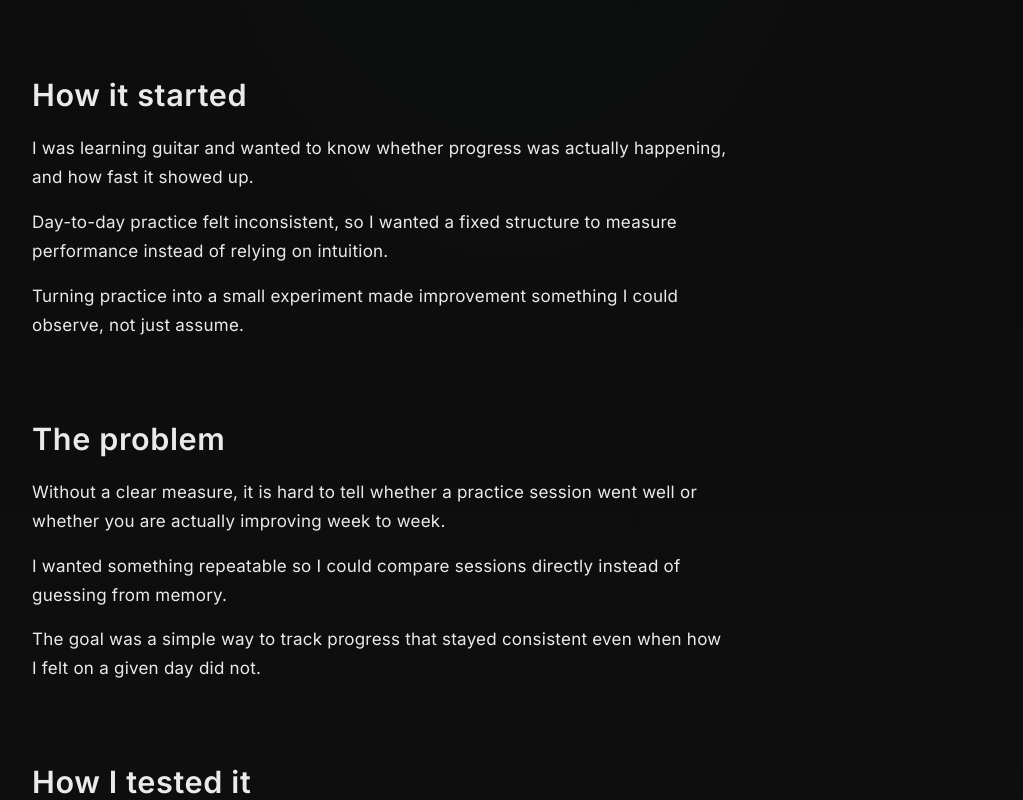
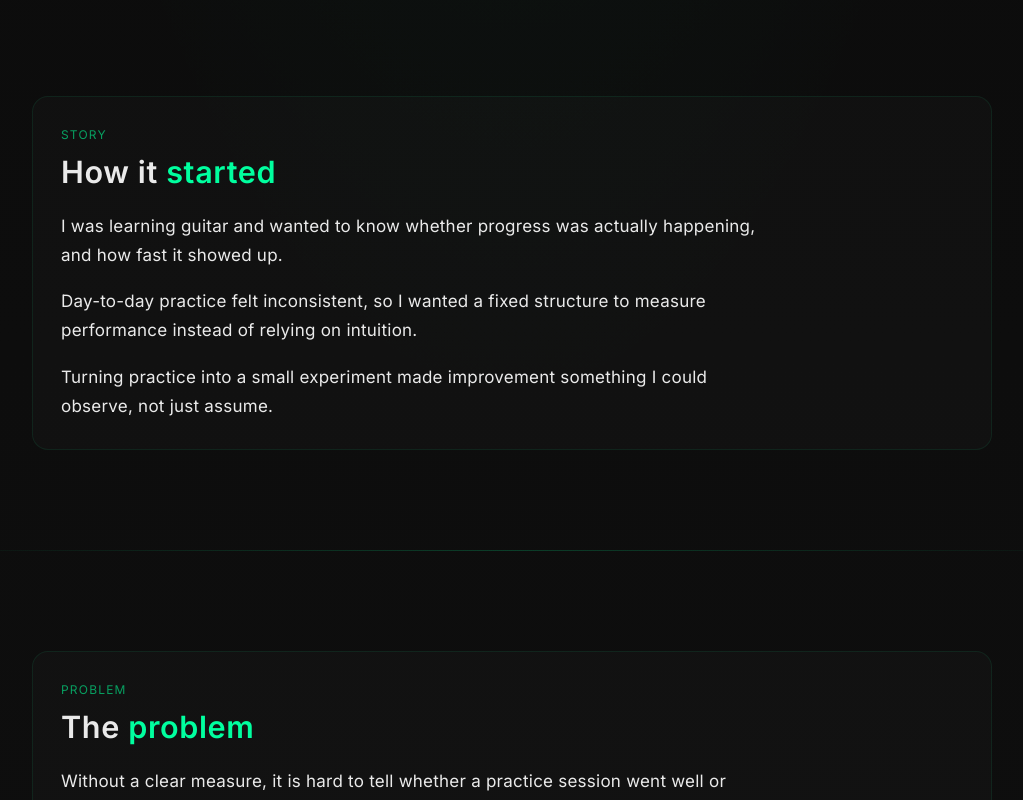
Before and after one commit to rishav-basnet/Guitar-Learning-Research-Website, a React (Vite) app: page / in a window 1280 px wide. Shown: the part 820-1620 px from the top of the page, without its empty margins (128-1151 px from the left). Built offline with nearby package versions, Linux system fonts and the light colour scheme.

Commit message:
Add section cards and visual hierarchy

```diff
--- a/src/App.css
+++ b/src/App.css
@@ -416,8 +416,34 @@
 }
 
 .section {
-  margin-top: 80px;
-  margin-bottom: 80px;
+  margin: 100px 0;
+}
+
+.section-card {
+  padding: 28px;
+  border-radius: 16px;
+  background: rgba(255, 255, 255, 0.02);
+  border: 1px solid rgba(0, 255, 150, 0.08);
+  transition: all 0.2s ease;
+}
+
+.section-card:hover {
+  border: 1px solid rgba(0, 255, 150, 0.2);
+  box-shadow: 0 0 20px rgba(0, 255, 150, 0.05);
+}
+
+@media (prefers-reduced-motion: reduce) {
+  .section-card {
+    transition: none;
+  }
+}
+
+.section-label {
+  margin: 0;
+  font-size: 12px;
+  color: rgba(0, 255, 150, 0.6);
+  letter-spacing: 0.1em;
+  margin-bottom: 8px;
 }
 
 .section-title {
@@ -426,7 +452,11 @@
   margin: 0 0 20px;
   letter-spacing: 0.02em;
   line-height: 1.25;
-  color: var(--text);
+  color: #eaeaea;
+}
+
+.section-title span {
+  color: #00ff9f;
 }
 
 .section-content {
@@ -434,13 +464,25 @@
 }
 
 .section-content p {
-  margin: 0 0 16px;
+  margin: 0 0 18px;
+  line-height: 1.7;
   max-width: 65ch;
   color: var(--text);
 }
 
 .section-content p:last-child {
   margin-bottom: 0;
+}
+
+.section-divider {
+  height: 1px;
+  background: linear-gradient(
+    to right,
+    transparent,
+    rgba(0, 255, 150, 0.2),
+    transparent
+  );
+  margin: 60px 0;
 }
 
 .mode-card {
--- a/src/App.jsx
+++ b/src/App.jsx
@@ -17,7 +17,9 @@ function App() {
       <MetricsStrip />
       <main className="main">
         <HowItStarted />
+        <div className="section-divider" aria-hidden="true" />
         <TheProblem />
+        <div className="section-divider" aria-hidden="true" />
         <HowITested />
         <DifficultyStructure />
         <SuccessCriteria />
--- a/src/components/HowITested.jsx
+++ b/src/components/HowITested.jsx
@@ -1,8 +1,13 @@
-import Section from './Section'
+import NarrativeSection from './NarrativeSection'
 
 export default function HowITested() {
   return (
-    <Section id="how-i-tested" title="How I tested it">
+    <NarrativeSection
+      id="how-i-tested"
+      label="METHOD"
+      titleBefore="How I "
+      titleAccent="tested it"
+    >
       <p>
         I followed the same short routine every session so the results stay easy
         to compare across days.
@@ -24,6 +29,6 @@ export default function HowITested() {
         </a>
         .
       </p>
-    </Section>
+    </NarrativeSection>
   )
 }
--- a/src/components/HowItStarted.jsx
+++ b/src/components/HowItStarted.jsx
@@ -1,8 +1,13 @@
-import Section from './Section'
+import NarrativeSection from './NarrativeSection'
 
 export default function HowItStarted() {
   return (
-    <Section id="how-it-started" title="How it started">
+    <NarrativeSection
+      id="how-it-started"
+      label="STORY"
+      titleBefore="How it "
+      titleAccent="started"
+    >
       <p>
         I was learning guitar and wanted to know whether progress was actually
         happening, and how fast it showed up.
@@ -15,6 +20,6 @@ export default function HowItStarted() {
         Turning practice into a small experiment made improvement something I
         could observe, not just assume.
       </p>
-    </Section>
+    </NarrativeSection>
   )
 }
--- /dev/null
+++ b/src/components/NarrativeSection.jsx
@@ -0,0 +1,34 @@
+import { useInView } from '../hooks/useInView'
+
+export default function NarrativeSection({
+  id,
+  label,
+  titleBefore,
+  titleAccent,
+  children,
+  reveal = true,
+}) {
+  const [ref, visible] = useInView(reveal)
+  const revealClass =
+    reveal && `section--reveal${visible ? ' is-visible' : ''}`.trim()
+
+  return (
+    <section
+      ref={ref}
+      className={['section', revealClass].filter(Boolean).join(' ')}
+      id={id}
+      aria-labelledby={`${id}-heading`}
+    >
+      <div className="container">
+        <div className="section-card">
+          <p className="section-label">{label}</p>
+          <h2 className="section-title" id={`${id}-heading`}>
+            {titleBefore}
+            <span>{titleAccent}</span>
+          </h2>
+          <div className="section-content">{children}</div>
+        </div>
+      </div>
+    </section>
+  )
+}
--- a/src/components/TheProblem.jsx
+++ b/src/components/TheProblem.jsx
@@ -1,8 +1,13 @@
-import Section from './Section'
+import NarrativeSection from './NarrativeSection'
 
 export default function TheProblem() {
   return (
-    <Section id="the-problem" title="The problem">
+    <NarrativeSection
+      id="the-problem"
+      label="PROBLEM"
+      titleBefore="The "
+      titleAccent="problem"
+    >
       <p>
         Without a clear measure, it is hard to tell whether a practice session
         went well or whether you are actually improving week to week.
@@ -15,6 +20,6 @@ export default function TheProblem() {
         The goal was a simple way to track progress that stayed consistent even
         when how I felt on a given day did not.
       </p>
-    </Section>
+    </NarrativeSection>
   )
 }
```
